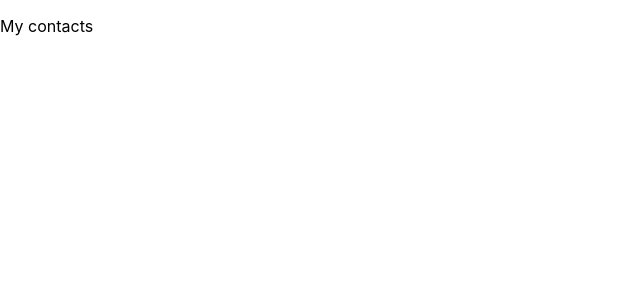
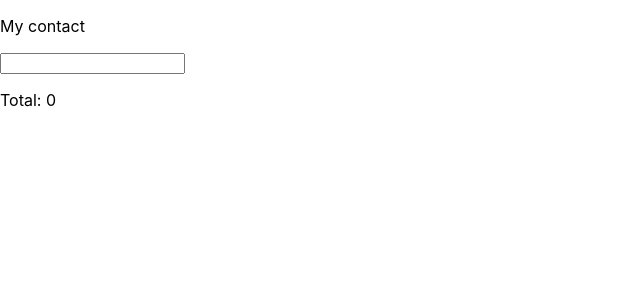
Before and after one commit to QuillsB/contact-directory, a React (Create React App) app in the folder contact-directory/: page / in a window 1280 px wide. Shown: the top 300 px of the page, without its empty margins (0-640 px from the left). Built offline with nearby package versions, Linux system fonts and the light colour scheme.

Commit message:
Create Basic searchBar Components

```diff
--- a/contact-directory/src/components/contactDirectory/contactDirectory.tsx
+++ b/contact-directory/src/components/contactDirectory/contactDirectory.tsx
@@ -1,9 +1,11 @@
 import React from 'react';
+import SearchBar from '../searchBar/searchBar';
 
 export default function ContactDirectory() {
 	return (
 		<div>
-			<p>My contacts</p>
+			<p>My contact</p>
+			<SearchBar />
 		</div>
 	);
 }
--- a/contact-directory/src/components/searchBar/searchBar.tsx
+++ b/contact-directory/src/components/searchBar/searchBar.tsx
@@ -0,0 +1,12 @@
+import React from 'react';
+import SearchInput from './searchInput';
+import SearchResultCount from './searchResultCount';
+
+export default function SearchBar() {
+  return (
+    <div>
+      <SearchInput />
+      <SearchResultCount />
+    </div>
+  );
+}
--- /dev/null
+++ b/contact-directory/src/components/searchBar/searchInput.tsx
@@ -0,0 +1,9 @@
+import React from 'react';
+
+export default function SearchInput() {
+  return (
+    <div>
+      <input />
+    </div>
+  );
+}
--- /dev/null
+++ b/contact-directory/src/components/searchBar/searchResultCount.tsx
@@ -0,0 +1,9 @@
+import React from 'react';
+
+export default function SearchResultCount() {
+  return (
+    <div>
+      <p>Total: 0</p>
+    </div>
+  );
+}
```
